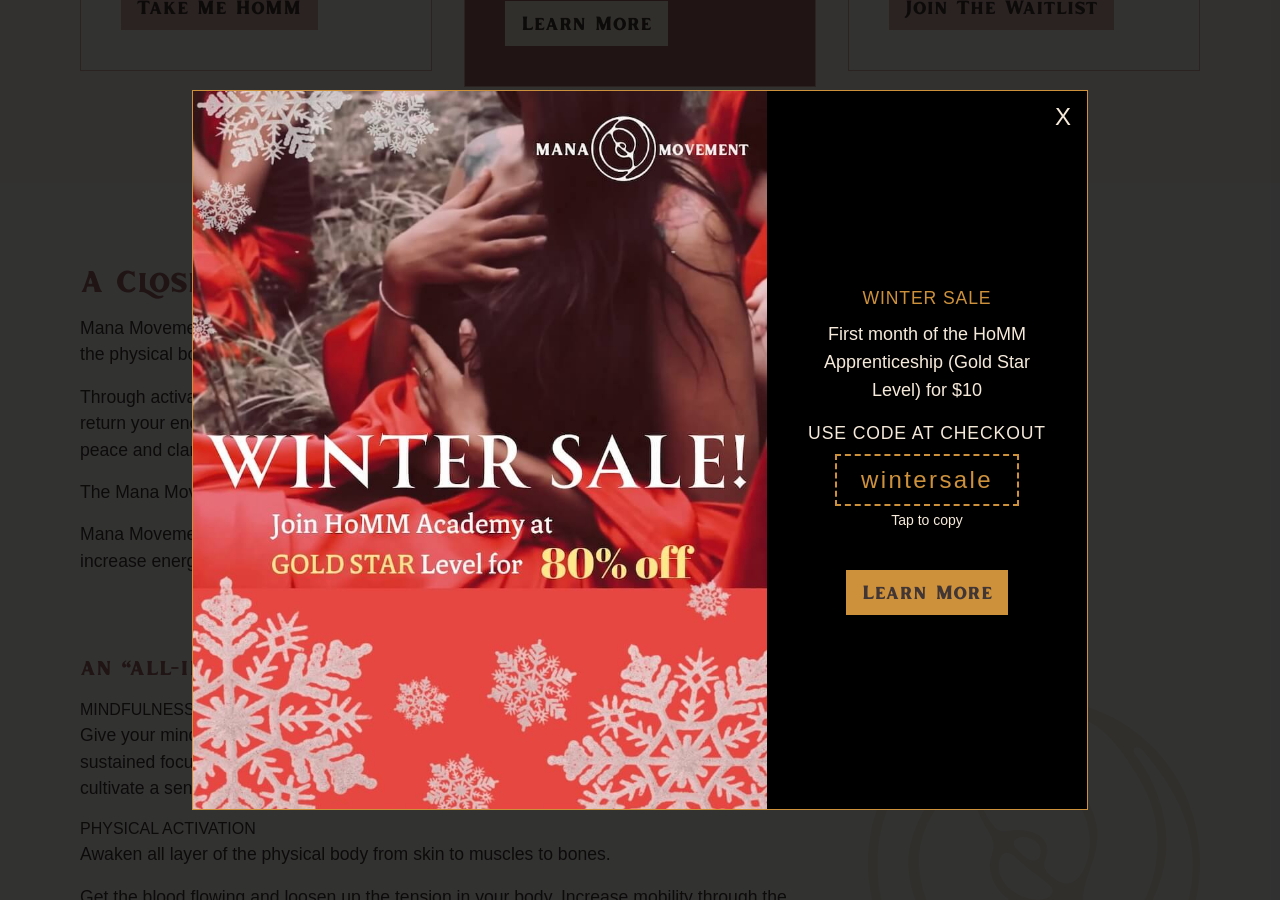
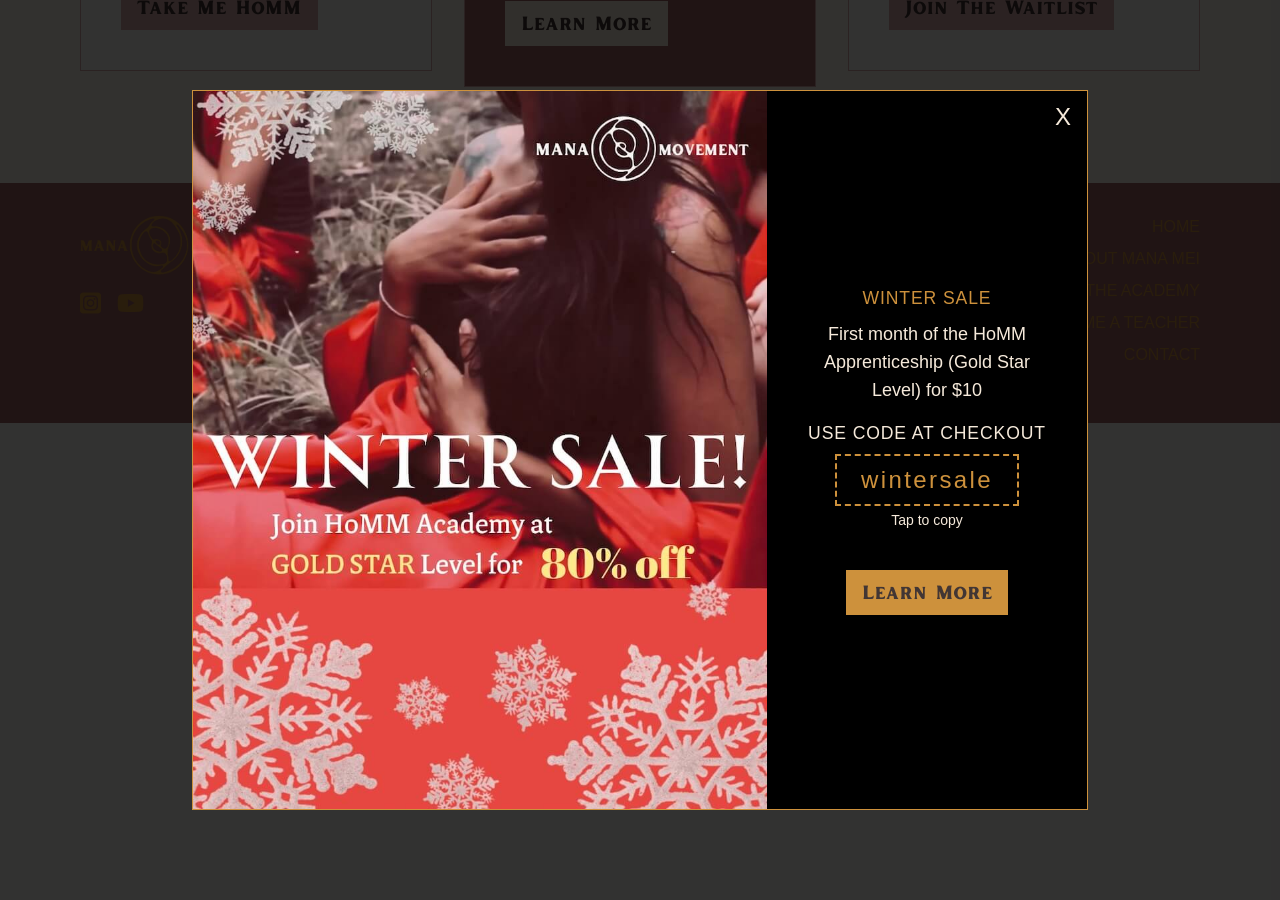
Before and after one commit to brittwoodard/mana-movement, a Jekyll site: the page built from about.html, in a window 1280 px wide and 900 px high, scrolled down 3395 px. Built offline with Jekyll 4.4.1, drawn with Linux system fonts in a browser that asks for light colours; some web fonts are replaced; some of the changed text lies outside the part shown.

Commit message:
removed about mana movement practice from about page

```diff
--- a/about.html
+++ b/about.html
@@ -172,37 +172,4 @@
 </section>
 
 
-<!-- About Mana Movement Practice -->
-<section class="section-padding">
-  <div class="lg:w-[80%] mb-20">
-    <h2 class="heading-md text-feature mb-4">
-      {{ page.about-practice.heading }}
-    </h2>
-    <div>
-      {{ page.about-practice.description_html }}
-    </div>
-  </div>
-
-  <div>
-    <h3 class="subheading text-feature">
-      {{ page.about-practice.key-elements-heading }}
-    </h3>
-  </div>
-
-  <div class="bg-right bg-no-repeat bg-[url(/uploads/icons/logo-light.svg)] bg-contain md:bg-[length:250px_250px] lg:bg-contain" style="background-position: right;">
-
-    {% for item in page.about-practice.key-elements %}
-    <div class="mt-4">
-      <h3 class="uppercase">
-        {{ item.title }}
-      </h3>
-      <div class="md:w-[{{ item.section-width }}]">
-        {{ item.description_html }}
-      </div>
-    </div>
-    {% endfor %}
-  </div>
-</section>
-
-
 {% include popup-form.html id="retreat-waitlist" src="/retreat-waitlist" title="Retreat Waitlist" %}
```
